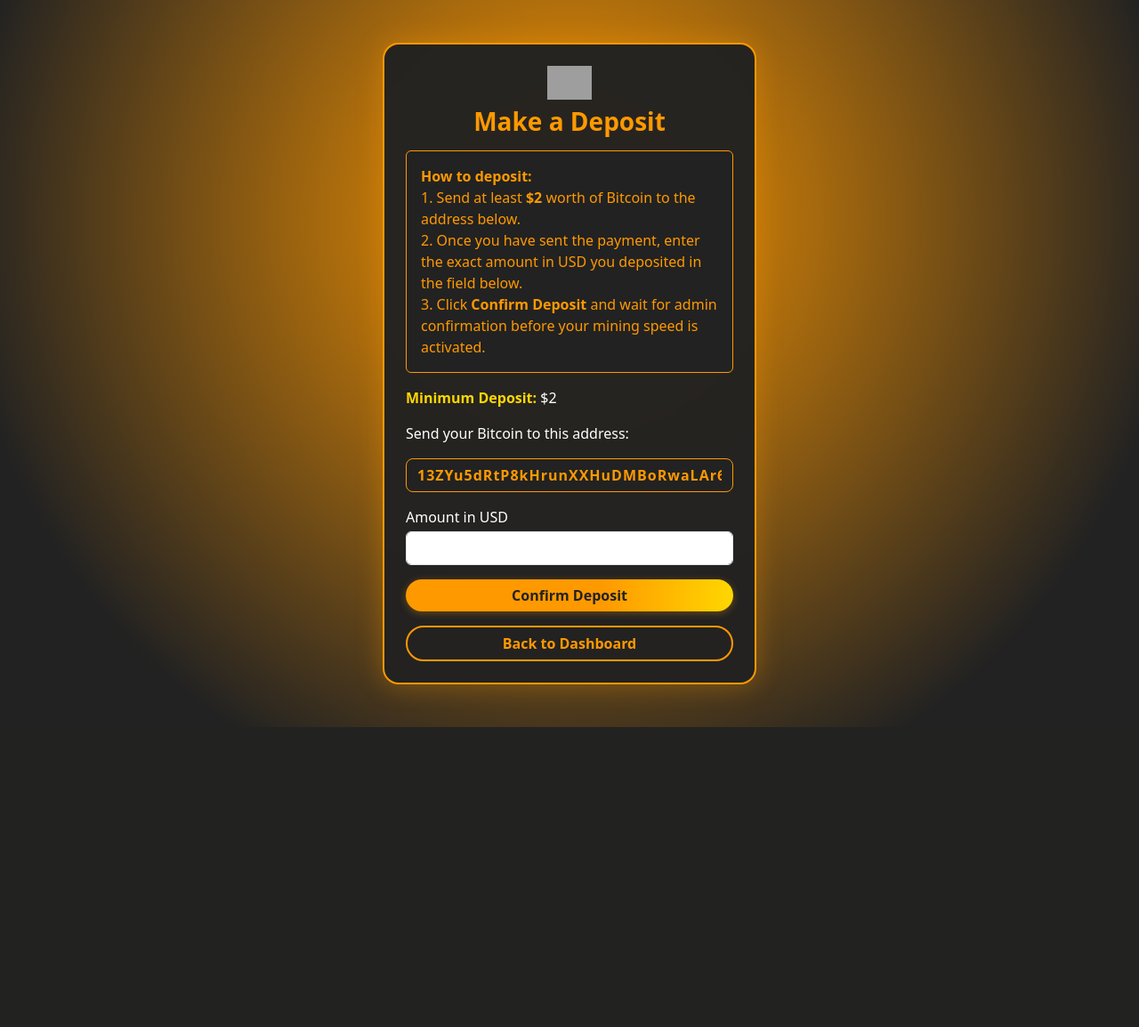
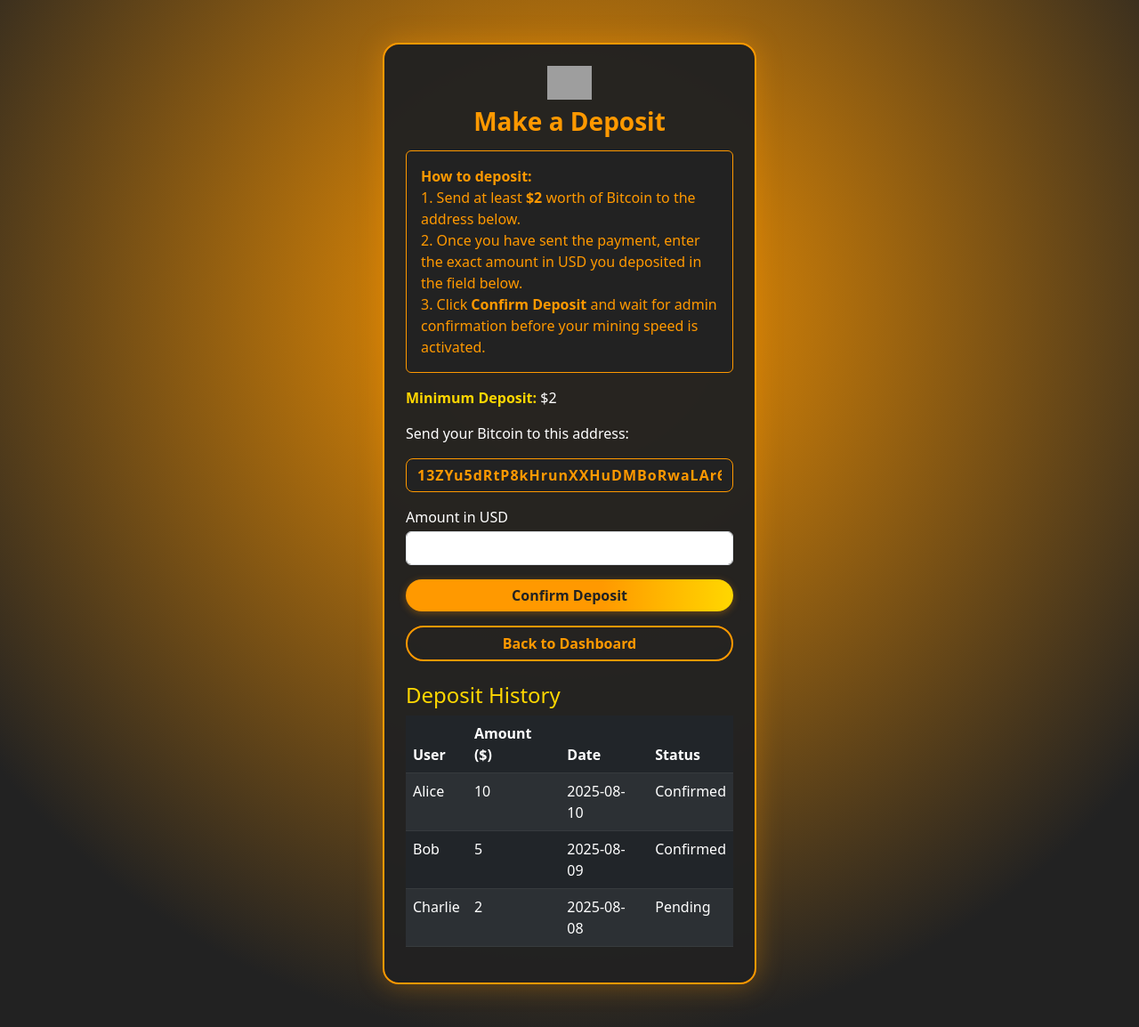
Before and after one commit to Fenoarimanana/Bitcoinminer, a Django app: page /deposit/ in a window 1280 px wide. Shown: the whole page at 89% size. Before the commit the page ends 817 px from the top, so only its background shows below. Run offline with Django 5.2, Linux system fonts and the light colour scheme; a user stored in the database is signed in; data comes from the database, SQL or seed files in the repository; both versions use the stored data as it was after the commit; grey boxes are pictures that could not be loaded.

Commit message:
All latest modifications: deposit/withdraw history, referral count, check_deposits improvements

```diff
--- a/core/urls.py
+++ b/core/urls.py
@@ -2,7 +2,8 @@ from django.urls import path
 from .views import *
 
 urlpatterns = [
-    path('', register_view, name='register'),
+    path('', login_view, name='home'),  # Redirige la racine vers la page de login ou dashboard
+    path('register/', register_view, name='register'),
     path('login/', login_view, name='login'),
     path('logout/', logout_view, name='logout'),
     path('dashboard/', dashboard_view, name='dashboard'),
--- a/core/views.py
+++ b/core/views.py
@@ -50,9 +50,11 @@ def dashboard_view(request):
     profile.mined_amount += profile.mining_speed * 0.00001
     profile.save()
     referral_link = request.build_absolute_uri(f"/register/?ref={profile.referral_code}")
+    referral_count = profile.user.referrals.count()
     return render(request, 'dashboard.html', {
         'profile': profile,
-        'referral_link': referral_link
+        'referral_link': referral_link,
+        'referral_count': referral_count,
     })
 
 @login_required
@@ -60,11 +62,21 @@ def deposit_view(request):
     if request.method == 'POST':
         amount = float(request.POST['amount'])
         if amount >= 2:
-            # request.user.profile.mining_speed += amount * 0.00005
-            # request.user.profile.save()
-            Deposit.objects.create(user=request.user, amount=amount, status='Pending' )
+            Deposit.objects.create(user=request.user, amount=amount, status='Pending')
             return redirect('dashboard')
-    return render(request, 'deposit.html', {"btc_address": "13ZYu5dRtP8kHrunXXHuDMBoRwaLAr6MCE"})
+    # Dépôts réels de l'utilisateur
+    user_deposits = Deposit.objects.filter(user=request.user).order_by('-date')[:5]
+    # Dépôts factices (exemple)
+    fake_deposits = [
+        {'username': 'Alice', 'amount': 10, 'date': '2025-08-10', 'status': 'Confirmed'},
+        {'username': 'Bob', 'amount': 5, 'date': '2025-08-09', 'status': 'Confirmed'},
+        {'username': 'Charlie', 'amount': 2, 'date': '2025-08-08', 'status': 'Pending'},
+    ]
+    return render(request, 'deposit.html', {
+        "btc_address": "13ZYu5dRtP8kHrunXXHuDMBoRwaLAr6MCE",
+        "user_deposits": user_deposits,
+        "fake_deposits": fake_deposits,
+    })
 
 @login_required
 def withdraw_view(request):
@@ -78,5 +90,16 @@ def withdraw_view(request):
                 btc_address=btc_address,
                 status='Pending'
             )
-            return redirect('withdraw_success')
-    return render(request, 'withdraw.html')
+            return redirect('dashboard')
+    # Retraits réels de l'utilisateur
+    user_withdraws = Withdraw.objects.filter(user=request.user).order_by('-date')[:5]
+    # Retraits factices (exemple)
+    fake_withdraws = [
+        {'username': 'Alice', 'amount': 20, 'date': '2025-08-10', 'status': 'Confirmed'},
+        {'username': 'Bob', 'amount': 15, 'date': '2025-08-09', 'status': 'Confirmed'},
+        {'username': 'Charlie', 'amount': 10, 'date': '2025-08-08', 'status': 'Pending'},
+    ]
+    return render(request, 'withdraw.html', {
+        "user_withdraws": user_withdraws,
+        "fake_withdraws": fake_withdraws,
+    })
--- a/templates/deposit.html
+++ b/templates/deposit.html
@@ -78,6 +78,37 @@
         <button type="submit" class="btn btn-btc w-100 mb-2">Confirm Deposit</button>
     </form>
     <a href="/dashboard/" class="btn btn-back w-100 mt-2">Back to Dashboard</a>
+    <h4 class="mt-4 mb-2" style="color:#ffd700;">Deposit History</h4>
+<table class="table table-dark table-striped">
+    <thead>
+        <tr>
+            <th>User</th>
+            <th>Amount ($)</th>
+            <th>Date</th>
+            <th>Status</th>
+        </tr>
+    </thead>
+    <tbody>
+        <!-- Dépôts factices -->
+        {% for dep in fake_deposits %}
+        <tr>
+            <td>{{ dep.username }}</td>
+            <td>{{ dep.amount }}</td>
+            <td>{{ dep.date }}</td>
+            <td>{{ dep.status }}</td>
+        </tr>
+        {% endfor %}
+        <!-- Dépôts réels de l'utilisateur -->
+        {% for dep in user_deposits %}
+        <tr>
+            <td>{{ request.user.username }}</td>
+            <td>{{ dep.amount }}</td>
+            <td>{{ dep.date|date:"Y-m-d H:i" }}</td>
+            <td>{{ dep.status }}</td>
+        </tr>
+        {% endfor %}
+    </tbody>
+</table>
 </div>
 </div>
 </body>
--- a/templates/login.html
+++ b/templates/login.html
@@ -58,5 +58,11 @@
         <p class="mt-3 text-center">Don't have an account? <a href="/register/">Register</a></p>
     </div>
 </div>
+<script>
+    document.addEventListener("DOMContentLoaded", function() {
+        let label = document.querySelector('label[for="id_username"]');
+        if(label) label.textContent = "Email:";
+    });
+</script>
 </body>
 </html>
--- a/templates/register.html
+++ b/templates/register.html
@@ -69,5 +69,11 @@
         <p class="mt-3 text-center">Already have an account? <a href="/login/">Login</a></p>
     </div>
 </div>
+<script>
+    document.addEventListener("DOMContentLoaded", function() {
+        let label = document.querySelector('label[for="id_username"]');
+        if(label) label.textContent = "Email:";
+    });
+</script>
 </body>
 </html>
```
Also changed, not shown: core/management/commands/check_deposits.py (+20 -11 lines), templates/dashboard.html (+5 -4 lines), templates/withdraw.html (+31 -0 lines), db.sqlite3.
